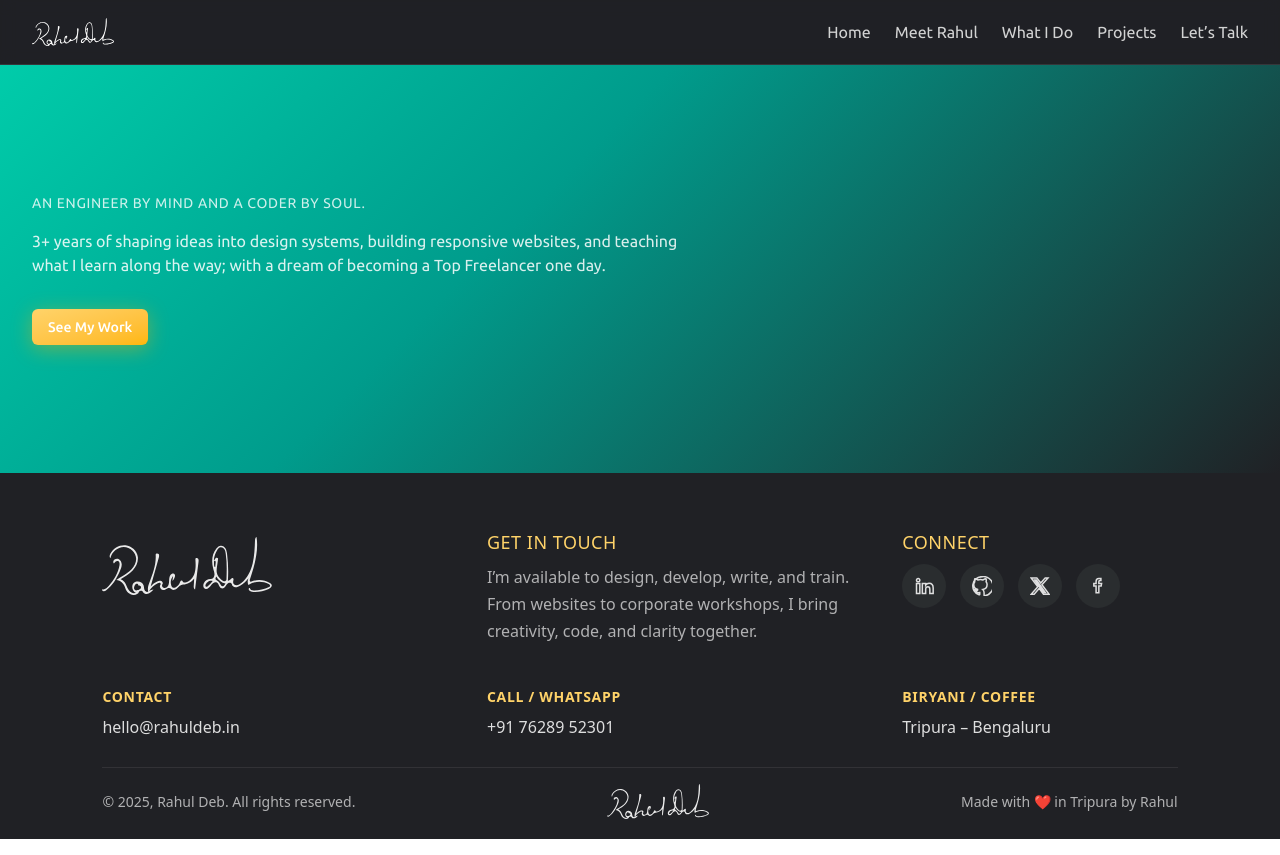
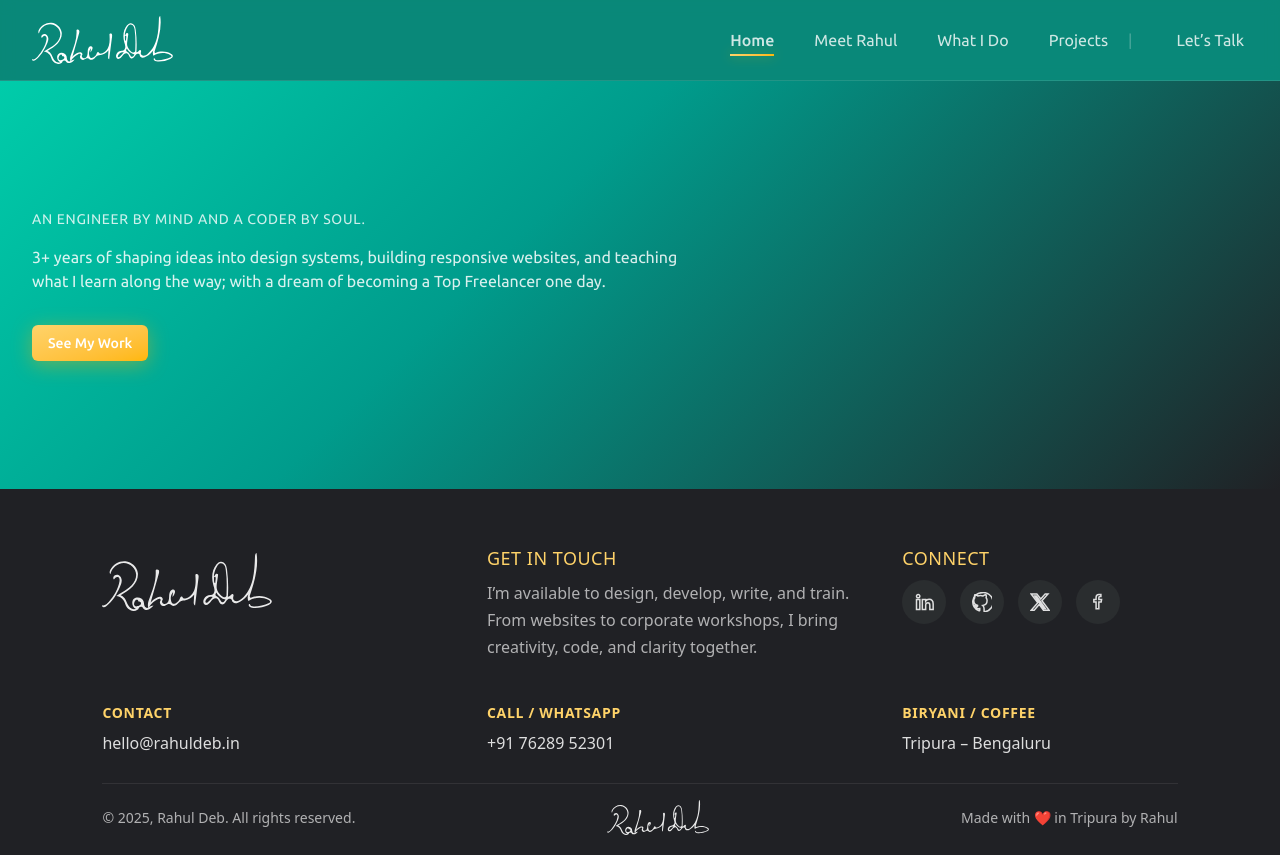
Before and after one commit to rahulbnc463/my-portfolio, a React (Vite) app: page / in a window 1280 px wide. Built offline with nearby package versions, Linux system fonts and the light colour scheme.

Commit message:
update header component

```diff
--- a/package.json
+++ b/package.json
@@ -11,6 +11,7 @@
   },
   "dependencies": {
     "clsx": "^2.1.1",
+    "lucide-react": "^0.543.0",
     "react": "^19.1.1",
     "react-dom": "^19.1.1",
     "react-router-dom": "^7.8.2"
--- a/src/components/common/Header.tsx
+++ b/src/components/common/Header.tsx
@@ -1,6 +1,7 @@
-import Container from "../../components/ui/Container";
-import { Link, NavLink } from "react-router-dom";
-import logo from "@/assets/Rahuldeb_logo.svg"
+import { useEffect, useState } from "react";
+import { Link, NavLink, useLocation } from "react-router-dom";
+import logo from "@/assets/Rahuldeb_logo.svg";
+import Container from "@/components/ui/Container";
 
 const nav = [
   { to: "/", label: "Home" },
@@ -11,38 +12,141 @@ const nav = [
 ];
 
 export default function Header() {
+  const [open, setOpen] = useState(false);
+  const [scrolled, setScrolled] = useState(false);
+  const location = useLocation();
+
+  // shrink header on scroll
+  useEffect(() => {
+    const onScroll = () => setScrolled(window.scrollY > 10);
+    onScroll();
+    window.addEventListener("scroll", onScroll, { passive: true });
+    return () => window.removeEventListener("scroll", onScroll);
+  }, []);
+
+  // close mobile menu on route change
+  useEffect(() => setOpen(false), [location.pathname]);
+
   return (
-    <header className="sticky top-0 z-50 backdrop-blur supports-[backdrop-filter]:bg-[#202125]/70 bg-[#202125]/90 border-b border-white/10">
+    <header
+      className={`sticky top-0 z-50 border-b border-white/10 backdrop-blur supports-[backdrop-filter]:bg-[#00b69d]/70 bg-[#202125]/90 transition-[height,padding] duration-200`}
+    >
       <Container>
-        <div className="flex h-16 items-center justify-between">
-          <Link to="/" className="flex items-center gap-2">
-            <span className="sr-only">Rahul Deb</span>
-            {/* put your signature SVG here */}
-            <div className="h-7 w-auto">
-              <img className="h-7" src={logo} alt="Rahul Deb" />
-            </div>
-          </Link>
+        <div
+          className={`flex items-center justify-between transition-[height] duration-200 ${
+            scrolled ? "h-14" : "h-20"
+          }`}
+        >
+        {/* Logo */}
+<Link to="/" className="flex items-center gap-2" aria-label="Rahul Deb — Home">
+  <img
+    src={logo}
+    alt="Rahul Deb"
+    className={[
+      "transition-all duration-200 will-change-transform w-auto",
+      // bigger on desktop, still shrinks on scroll
+      scrolled ? "h-8 md:h-10" : "h-10 md:h-12",
+    ].join(" ")}
+  />
+</Link>
 
-          <nav className="hidden md:flex items-center gap-6">
+
+          {/* Desktop Nav */}
+<nav className="hidden md:flex items-center gap-8">
+  {nav.map((n) => (
+    <div key={n.to} className="flex items-center">
+     <NavLink
+  key={n.to}
+  to={n.to}
+  className={({ isActive }) =>
+    [
+      "group relative cursor-pointer text-white/80 hover:text-white transition",
+      "focus:outline-none focus-visible:ring-2 focus-visible:ring-[#FFB703]/50 rounded px-1 py-1",
+      isActive ? "text-white font-medium" : "",
+    ].join(" ")
+  }
+  children={({ isActive }) => (
+    <span className="relative inline-block">
+      {/* label */}
+      <span>{n.label}</span>
+
+      {/* hover underline (gold) */}
+      <span
+        className={[
+          "pointer-events-none absolute left-0 -bottom-1 h-[2px] w-full origin-left scale-x-0",
+          "bg-gradient-to-r from-[#FFD369] to-[#FFB703]",
+          "transition-transform duration-200 group-hover:scale-x-100",
+        ].join(" ")}
+      />
+
+      {/* active underline (smooth in/out) */}
+      <span
+        data-active={isActive}
+        className={[
+          "pointer-events-none absolute left-0 -bottom-1 h-[2px] w-full",
+          "bg-gradient-to-r from-[#FFD369] via-[#FFB703] to-[#FFD369]",
+          "transition-all duration-500 ease-out",
+          "opacity-0 scale-x-0",
+          "data-[active=true]:opacity-100 data-[active=true]:scale-x-100",
+          "glow-gold animate-gradient-move",
+        ].join(" ")}
+      />
+    </span>
+  )}
+/>
+
+
+
+      {/* Desktop-only divider after 'Projects' */}
+      {n.label === "Projects" && (
+        <span className="hidden md:block mx-2 pl-2 text-white/25 select-none">|</span>
+      )}
+    </div>
+  ))}
+</nav>
+
+
+          {/* Mobile menu button */}
+          <button
+            onClick={() => setOpen(!open)}
+            className="md:hidden text-white focus:outline-none focus-visible:ring-2 focus-visible:ring-[#00CCAA]/50 rounded p-1"
+            aria-expanded={open}
+            aria-label="Toggle navigation"
+          >
+            {open ? (
+              /* Close */
+              <svg className="h-6 w-6" fill="none" stroke="currentColor" viewBox="0 0 24 24">
+                <path strokeLinecap="round" strokeLinejoin="round" strokeWidth={2} d="M6 18L18 6M6 6l12 12" />
+              </svg>
+            ) : (
+              /* Hamburger */
+              <svg className="h-6 w-6" fill="none" stroke="currentColor" viewBox="0 0 24 24">
+                <path strokeLinecap="round" strokeLinejoin="round" strokeWidth={2} d="M4 6h16M4 12h16M4 18h16" />
+              </svg>
+            )}
+          </button>
+        </div>
+
+        {/* Mobile dropdown */}
+        {open && (
+          <div className="md:hidden mt-2 flex flex-col gap-1 pb-4">
             {nav.map((n) => (
               <NavLink
                 key={n.to}
                 to={n.to}
                 className={({ isActive }) =>
-                  `text-white/80 hover:text-white transition ${
-                    isActive ? "text-white" : ""
-                  }`
+                  [
+                    "block rounded px-3 py-2 cursor-pointer transition",
+                    "text-white/85 hover:text-white hover:bg-white/10",
+                    isActive ? "bg-white/10 text-white font-medium" : "",
+                  ].join(" ")
                 }
               >
                 {n.label}
               </NavLink>
             ))}
-          </nav>
-
-          <Link to="/projects" className="md:hidden text-white/80 hover:text-white">
-            Menu
-          </Link>
-        </div>
+          </div>
+        )}
       </Container>
     </header>
   );
--- a/src/components/ui/Container.tsx
+++ b/src/components/ui/Container.tsx
@@ -1,5 +1,5 @@
 import type { PropsWithChildren } from "react";
 
 export default function Container({ children }: PropsWithChildren) {
-  return <div className="mx-auto max-w-7xl px-4 sm:px-6 lg:px-8">{children}</div>;
+  return <div className="mx-auto max-w-screen-2xl px-4 sm:px-6 lg:px-8">{children}</div>;
 }
--- a/src/index.css
+++ b/src/index.css
@@ -4,3 +4,18 @@
 body {
   font-family: 'Ubuntu', sans-serif;
 }
+/* Soft golden glow for the active underline */
+.glow-gold {
+  filter: drop-shadow(0 0 6px rgba(255, 179, 3, 0.45));
+}
+
+/* Subtle left-to-right shimmer for the active underline */
+@keyframes gradient-move {
+  0% { background-position: 0% 50%; }
+  100% { background-position: 100% 50%; }
+}
+
+.animate-gradient-move {
+  background-size: 200% 200%;
+  animation: gradient-move 2.2s linear infinite;
+}
--- a/tailwind.config.js
+++ b/tailwind.config.js
@@ -4,6 +4,15 @@ export default {
   theme: {
     extend: {
       fontFamily: { ubuntu: ["Ubuntu", "sans-serif"] },
+       animation: {
+        "gradient-x": "gradient-x 4s ease infinite",
+      },
+       keyframes: {
+        "gradient-x": {
+          "0%, 100%": { "background-position": "0% 50%" },
+          "50%": { "background-position": "100% 50%" },
+        },
+      },
     },
   },
   plugins: [],
```
Also changed, not shown: src/assets/headers_bg.svg (added), 1 other file (tests, documents, lock files or other folders).
